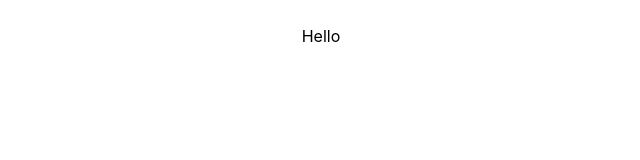
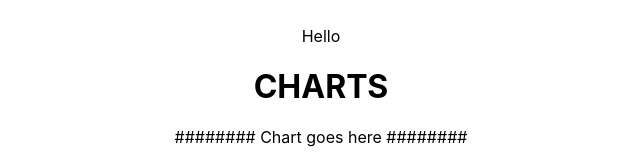
Before and after one commit to Marshall3c03/BBC_Hello_World, a React (Create React App) app in the folder client/: page / in a window 1280 px wide. Shown: the part 722-882 px from the top of the page, without its empty margins (319-959 px from the left). Before the commit the page ends 800 px from the top, so only its background shows below. Built offline with nearby package versions, Linux system fonts and the light colour scheme.

Commit message:
charts branch initialised

```diff
--- /dev/null
+++ b/client/src/components/PlanetChart.js
@@ -0,0 +1,12 @@
+import React from "react";
+
+const PlanetChart = () => {
+    return(
+        <div>
+            <h1>CHARTS</h1>
+            <p> ######## Chart goes here ######## </p>
+        </div>
+    )
+}
+
+export default PlanetChart;
--- a/client/src/containers/HelloWorld.js
+++ b/client/src/containers/HelloWorld.js
@@ -1,6 +1,7 @@
 import React from 'react';
 import PlanetInfo from './PlanetInfo';
 import PlanetQuiz from './PlanetQuiz';
+import PlanetChart from '../components/PlanetChart';
 
 const HelloWorld = () => {
     return(
@@ -8,6 +9,7 @@ const HelloWorld = () => {
             <h1>Hello World</h1>
             <PlanetInfo/>
             <PlanetQuiz/>
+            <PlanetChart/>
         </div>
     )
 }
```
